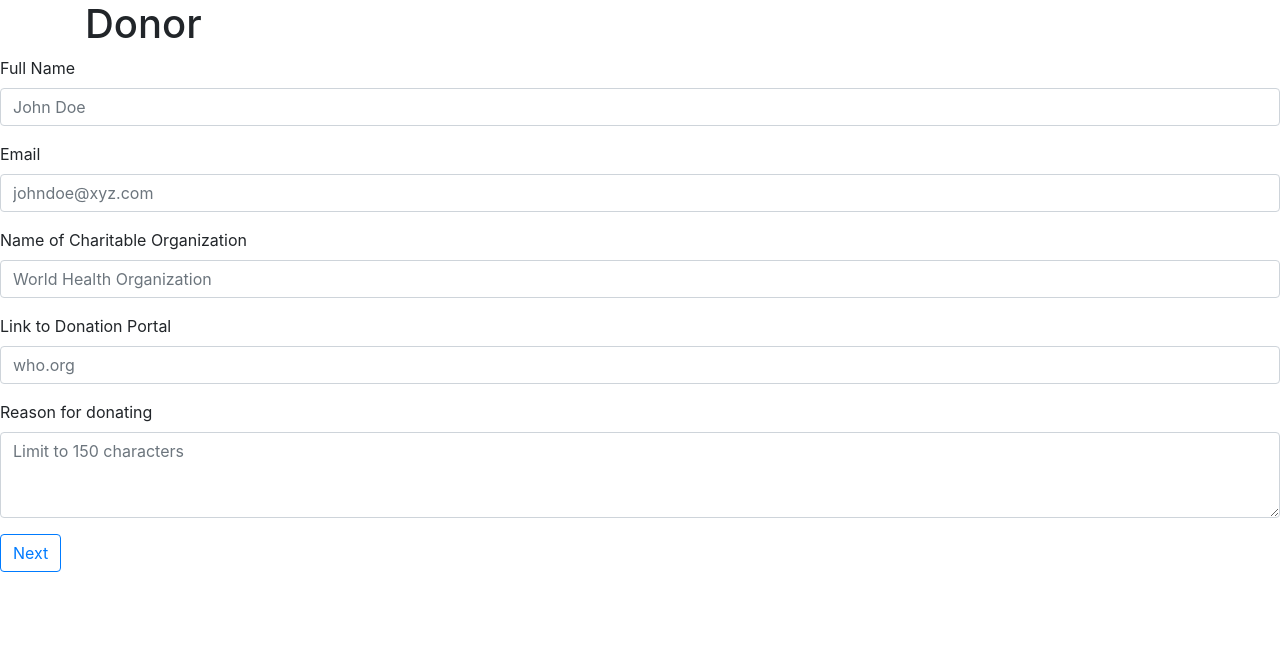
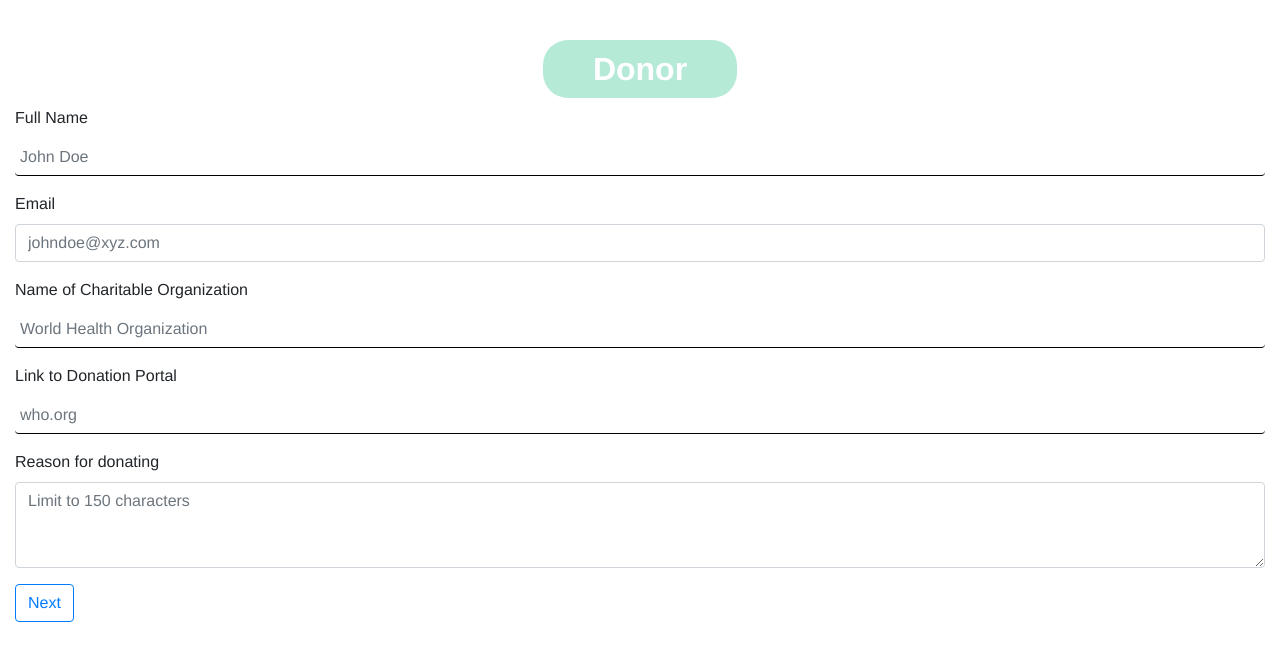
Before and after one commit to rry6/bonobud, a plain HTML site: page donor.html in a window 1280 px wide. Drawn offline with nearby package versions, Linux system fonts and the light colour scheme.

Commit message:
Updated UI

```diff
--- a/donor.html
+++ b/donor.html
@@ -3,18 +3,39 @@
 <head>
     <!-- meta stuff -->
     <meta charset="UTF-8">
+    <meta name="viewport" content="width=device-width, initial-scale=1, shrink-to-fit=no">
 
     <!-- bootstrap implementation -->
     <link rel="stylesheet" href="https://stackpath.bootstrapcdn.com/bootstrap/4.4.1/css/bootstrap.min.css" integrity="sha384-Vkoo8x4CGsO3+Hhxv8T/Q5PaXtkKtu6ug5TOeNV6gBiFeWPGFN9MuhOf23Q9Ifjh" crossorigin="anonymous">
     <title>Donor Page</title>
+    <style>
+        *{
+            font-family: "Helvetica", Helvetica, sans-serif;
+        }
+        #mainContainer{
+            position: absolute;
+            top: 5%;
+        }
+        #titleElement{
+            padding: 10px 50px;
+            background-color: #B5EAD7;
+            border-radius: 25px;
+            color: #FFFFFF;
+        }
+        input[type=text]{
+            background: transparent;
+            border: none;
+            border-bottom: 1px solid #000000;
+            padding: 2px 5px;
+        }
+    </style>
+
 </head>
 <body>
-    <div class="container">
-        <h1> Donor </h1>
+    <div class="container-fluid" id="mainContainer">
+        <div class="row justify-content-center">
+            <h2 id="titleElement"><b>Donor</b></h2>
         </div>
-
-    <!-- **ADD FORM ACTION when we integrate with Firebase -->
-
         <form action="">
             <div class="form-group">
                 <label for="nameInput">Full Name</label>
@@ -38,6 +59,9 @@
             </div>
             <a href="payment.html" class="btn btn-outline-primary" role="button" aria-pressed="true">Next</a>
         </form>
+    </div>
+
+    <!-- **ADD FORM ACTION when we integrate with Firebase -->
 
     <!-- bootstrap implementation tags -->
     <script src="https://code.jquery.com/jquery-3.4.1.slim.min.js" integrity="sha384-J6qa4849blE2+poT4WnyKhv5vZF5SrPo0iEjwBvKU7imGFAV0wwj1yYfoRSJoZ+n" crossorigin="anonymous"></script>
```
Lines whose indentation alone changed are shown as unchanged.
